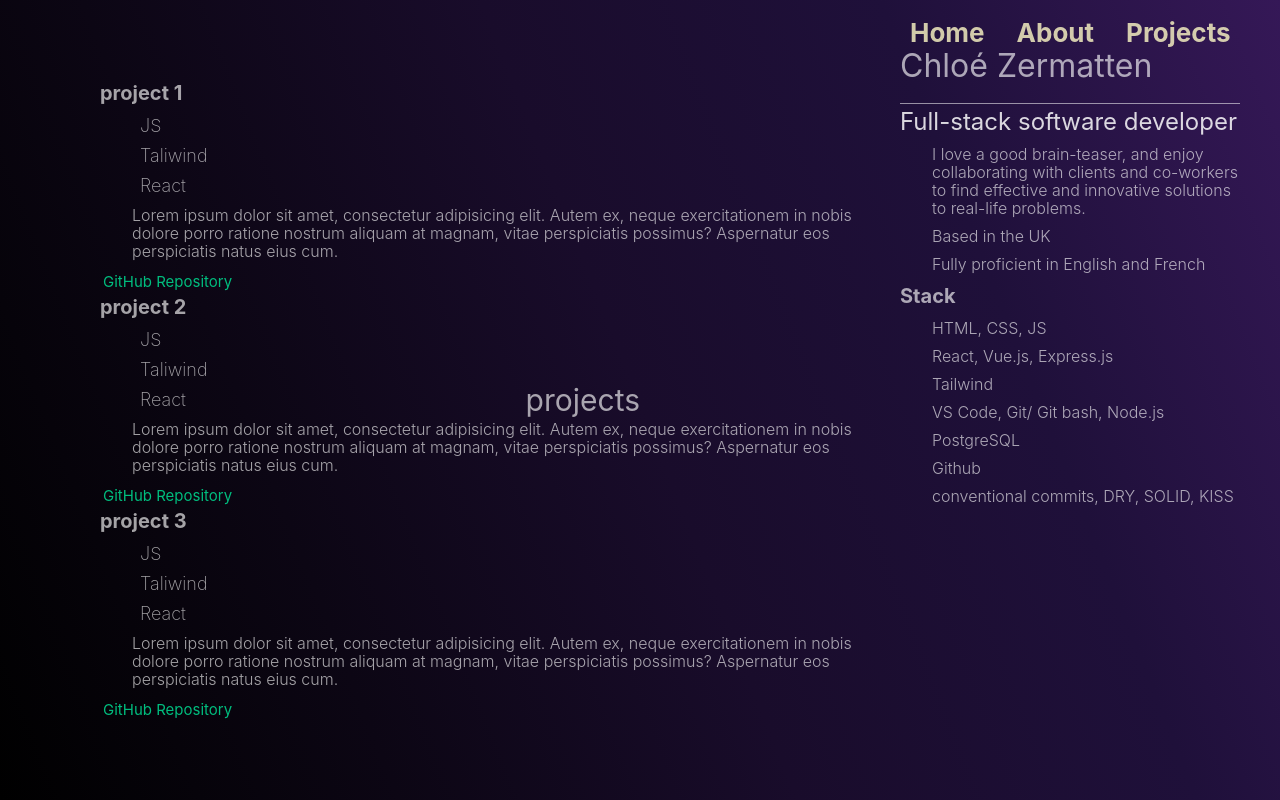
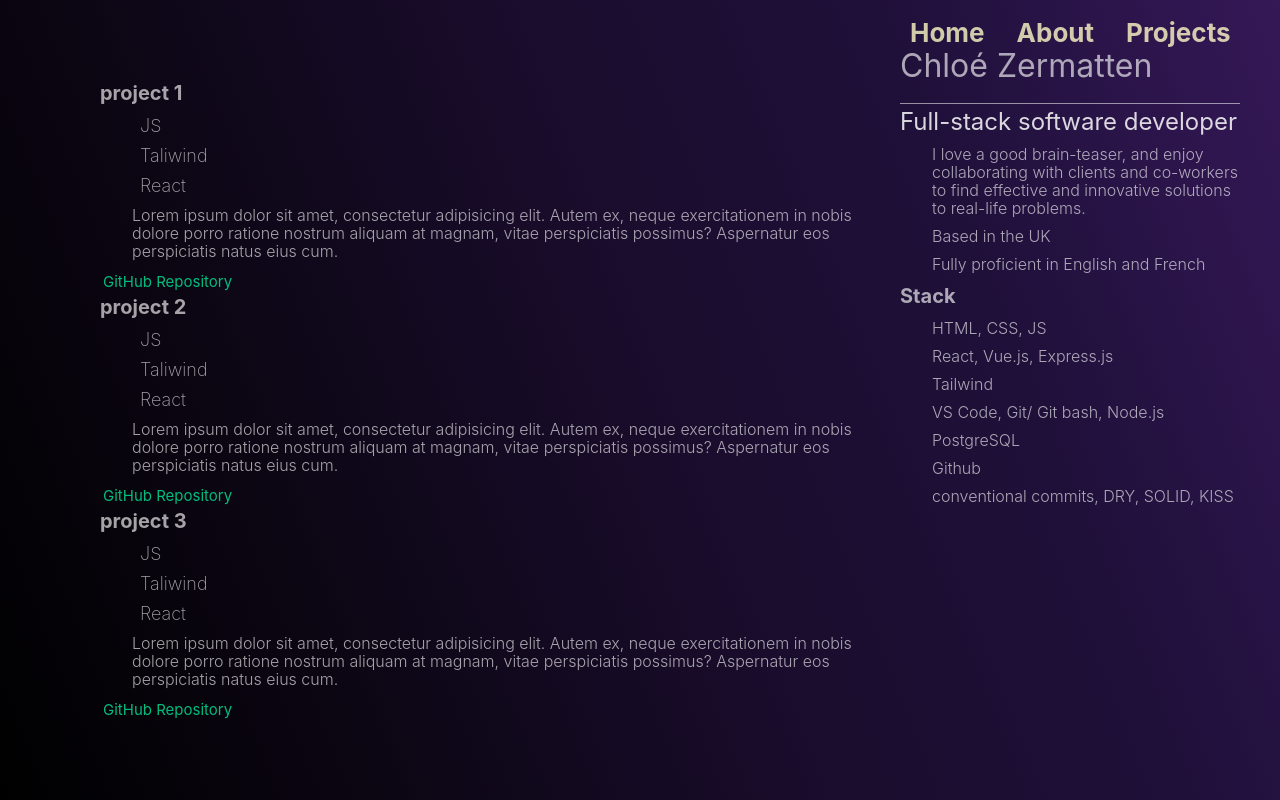
Before and after one commit to Chloe070196/my-portfolio, a Vue app: page /projects in a window 1280 px wide. Built offline with nearby package versions, Linux system fonts and the light colour scheme.

Commit message:
update projectview

```diff
--- a/src/views/projects/ProjectsView.vue
+++ b/src/views/projects/ProjectsView.vue
@@ -4,6 +4,5 @@ import projects from './contents';
 </script>
 
 <template>
-    <h1>projects</h1>
     <ProjectList :projects="projects"></ProjectList>
 </template>
```
